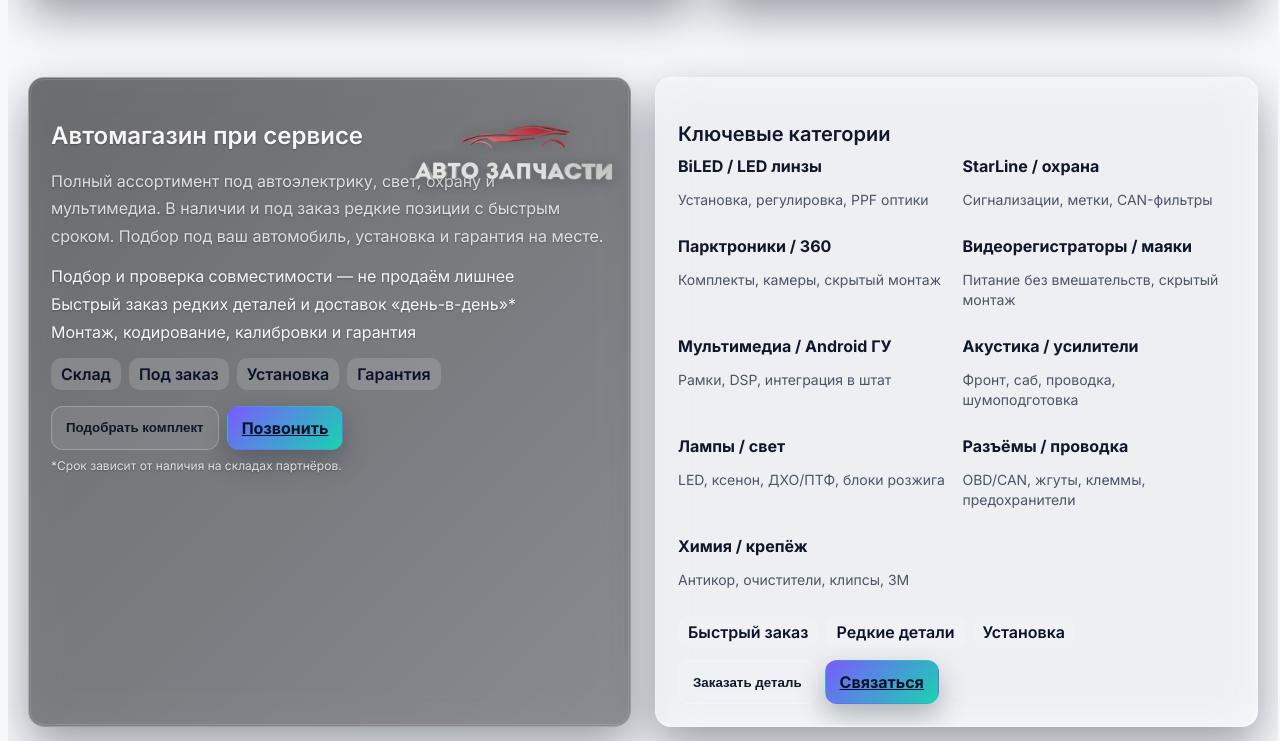
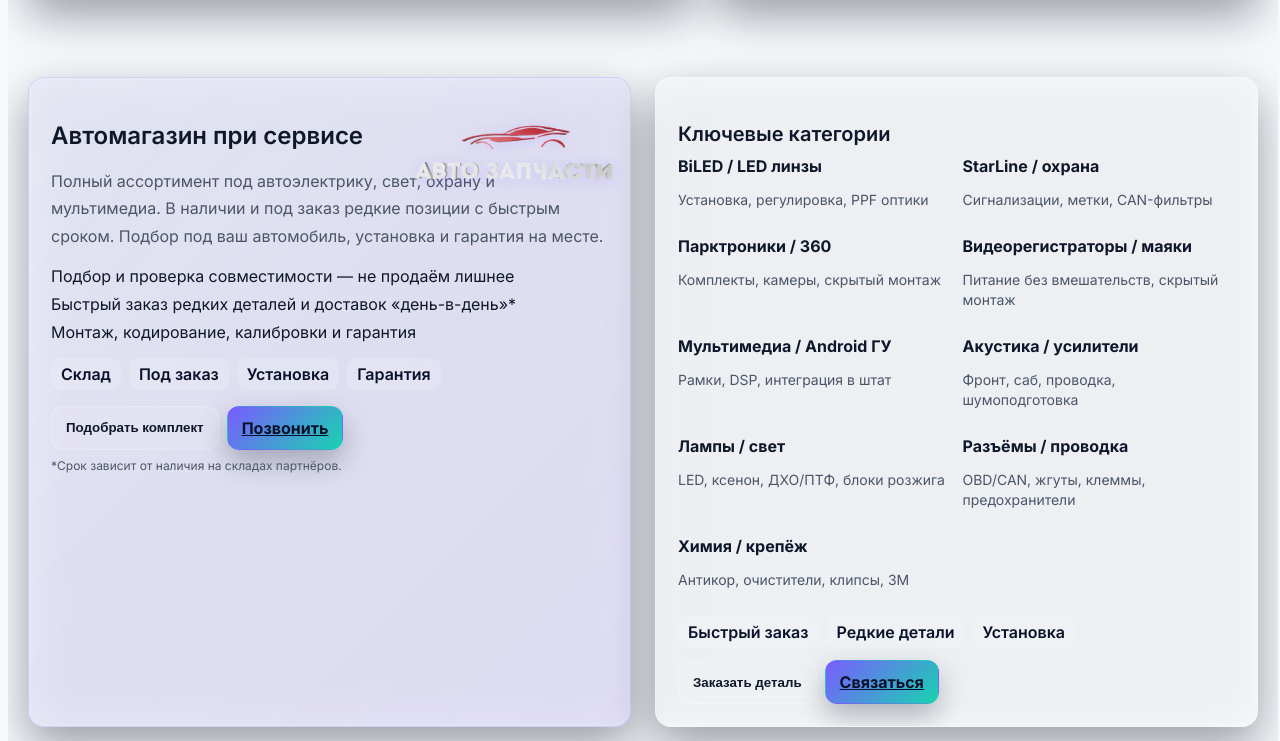
Before and after one commit to GautamaBTC/VipAuto-161, a plain HTML site: page index.html in a window 1280 px wide. Shown: the part 6939-7680 px from the top of the page. Drawn offline with Linux system fonts and the light colour scheme.

Commit message:
Add files via upload

```diff
--- a/styles.css
+++ b/styles.css
@@ -2134,12 +2134,14 @@ header {
 /* Shop logo styling */
 .shop-card-with-logo {
   position: relative;
-  background: linear-gradient(135deg, rgba(0, 0, 0, 0.55) 0%, rgba(20, 20, 30, 0.45) 100%);
+  background: linear-gradient(135deg, rgba(122, 91, 255, 0.06) 0%, rgba(122, 91, 255, 0.12) 100%);
+  border: 1px solid rgba(122, 91, 255, 0.15);
   overflow: hidden;
 }
 
 .theme-dark .shop-card-with-logo {
-  background: linear-gradient(135deg, rgba(0, 0, 0, 0.7) 0%, rgba(15, 15, 25, 0.6) 100%);
+  background: linear-gradient(135deg, rgba(122, 91, 255, 0.08) 0%, rgba(122, 91, 255, 0.14) 100%);
+  border-color: rgba(122, 91, 255, 0.2);
 }
 
 .shop-logo-container {
@@ -2156,25 +2158,16 @@ header {
   transform: scale(1.05);
 }
 
+.shop-card-with-logo:hover {
+  border-color: rgba(122, 91, 255, 0.3);
+  background: linear-gradient(135deg, rgba(122, 91, 255, 0.08) 0%, rgba(122, 91, 255, 0.15) 100%);
+}
+
 .shop-logo-img {
   display: block;
   height: auto;
   max-width: 220px;
-  filter: drop-shadow(0 2px 8px rgba(0, 0, 0, 0.3));
-}
-
-/* Enhance text contrast on dark background */
-.shop-card-with-logo h2,
-.shop-card-with-logo .text-muted,
-.shop-card-with-logo .list li,
-.shop-card-with-logo strong,
-.shop-card-with-logo p {
-  color: rgba(255, 255, 255, 0.95);
-  text-shadow: 0 1px 2px rgba(0, 0, 0, 0.3);
-}
-
-.shop-card-with-logo .text-muted {
-  color: rgba(255, 255, 255, 0.8);
+  filter: drop-shadow(0 2px 8px rgba(122, 91, 255, 0.25));
 }
 
 /* Mobile adjustments */
```
